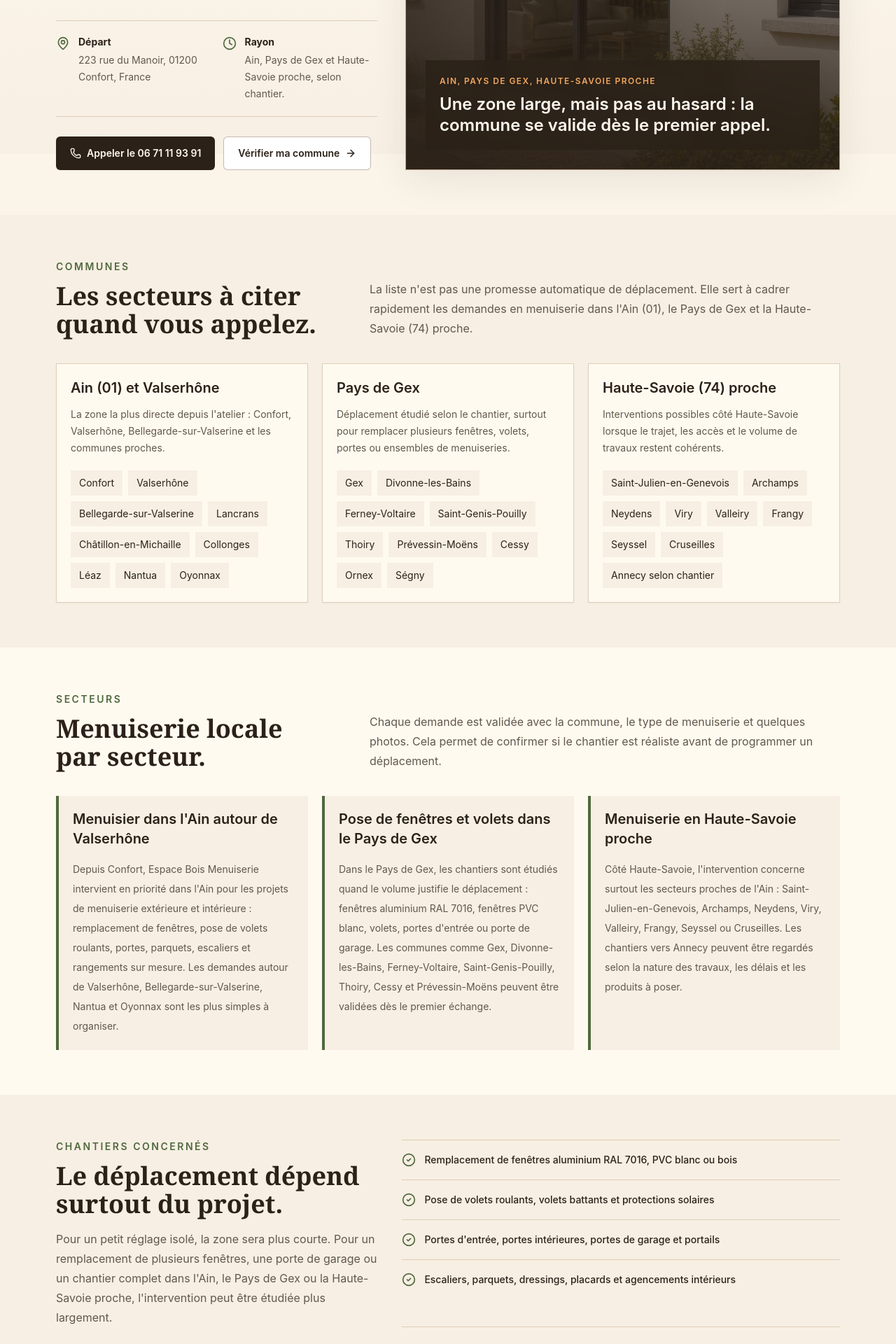
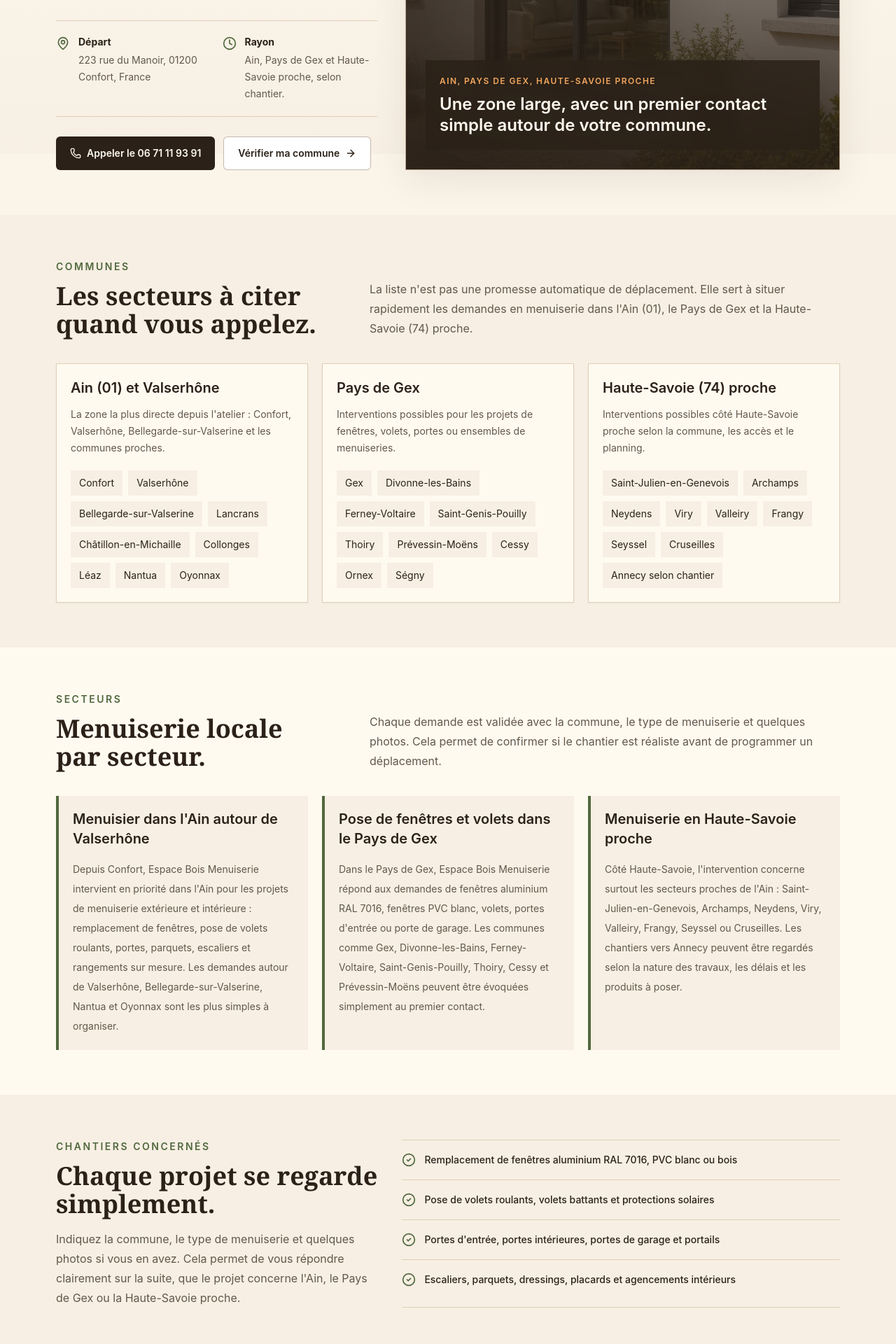
Before and after one commit to lHarido/espace-bois-menuiserie, a Next.js app: page /zone-intervention in a window 1280 px wide. Shown: the part 580-2500 px from the top of the page at 70% size. Built offline with nearby package versions, Linux system fonts and the light colour scheme; no server answers.

Commit message:
Soften customer-facing copy

```diff
--- a/app/a-propos/page.tsx
+++ b/app/a-propos/page.tsx
@@ -79,7 +79,7 @@ export default function AProposPage() {
           </div>
         </div>
       </section>
-      <ContactCTA title="Vous voulez savoir si le chantier rentre dans la zone ?" text="Appelez avec la commune et deux photos. La première réponse doit être claire, pas décorative." />
+      <ContactCTA title="Vous avez un projet autour de Valserhône ?" text="Appelez avec la commune et quelques photos. Vous aurez une première réponse simple pour avancer sereinement." />
     </>
   );
 }
--- a/app/avis/page.tsx
+++ b/app/avis/page.tsx
@@ -70,7 +70,7 @@ export default function AvisPage() {
           </div>
         </div>
       </section>
-      <ContactCTA title="Vous voulez éviter les mauvaises surprises ?" text="Décrivez le chantier simplement : commune, photos, dimensions et objectif. Le premier échange sert à cadrer avant d'aller plus loin." />
+      <ContactCTA title="Vous voulez avancer avec un artisan soigneux ?" text="Décrivez le chantier simplement : commune, photos, dimensions et objectif. Vous aurez un premier retour clair pour préparer la suite." />
     </>
   );
 }
--- a/app/contact/page.tsx
+++ b/app/contact/page.tsx
@@ -24,12 +24,13 @@ export default function ContactPage() {
             <div>
               <p className="text-sm font-semibold uppercase text-moss">Contact</p>
               <h1 className="mt-3 font-display text-4xl font-semibold leading-tight text-ink sm:text-5xl">
-                Le plus rapide : appeler avec deux photos.
+                Un projet de menuiserie ? Parlons-en simplement.
               </h1>
               <p className="mt-5 leading-7 text-steel">
-                Donnez la commune du chantier, le type de menuiserie et une mesure
-                approximative. Le premier échange sert à savoir si la demande est
-                dans la bonne zone et quelle solution mérite d'être étudiée.
+                Appelez ou envoyez un message avec votre commune, quelques photos
+                si vous en avez et les dimensions approximatives. Vous aurez une
+                réponse claire sur les possibilités, les délais et les prochaines
+                étapes.
               </p>
 
               <div className="mt-8 border-y border-stone/80 py-5">
--- a/app/page.tsx
+++ b/app/page.tsx
@@ -51,7 +51,7 @@ const materialChoices = [
   {
     name: "Alu RAL 7016",
     bestFor: "Lignes fines, façade contemporaine, baies vitrées.",
-    watch: "À valider avec le style de la maison et l'exposition.",
+    watch: "À accorder avec le style de la maison et l'exposition.",
   },
   {
     name: "Bois",
@@ -63,7 +63,7 @@ const materialChoices = [
 const callSteps = [
   {
     title: "Votre commune",
-    text: "On confirme tout de suite si le chantier rentre dans le rayon autour de Valserhône.",
+    text: "Cela permet de situer le chantier et d'organiser la suite simplement.",
     icon: MapPin,
   },
   {
@@ -354,13 +354,13 @@ export default function HomePage() {
           <div>
             <p className="text-sm font-semibold uppercase text-moss">Zone d'intervention</p>
             <h2 className="mt-3 font-display text-3xl font-semibold leading-tight text-ink sm:text-4xl">
-              Ain, Pays de Gex et Haute-Savoie proche : la commune se valide au départ.
+              Ain, Pays de Gex et Haute-Savoie proche : dites simplement où se trouve le chantier.
             </h2>
             <p className="mt-4 leading-7 text-steel">
-              Le plus simple reste d'appeler avec la commune du chantier. Selon la
-              nature des travaux, l'intervention peut couvrir Valserhône, le secteur
-              de Bellegarde-sur-Valserine, le Pays de Gex, Nantua, Oyonnax et la
-              Haute-Savoie proche.
+              Un appel permet de situer le projet et d'organiser la suite. Selon
+              la nature des travaux, l'entreprise intervient autour de Valserhône,
+              Bellegarde-sur-Valserine, dans le Pays de Gex, vers Nantua, Oyonnax
+              et en Haute-Savoie proche.
             </p>
             <Link
               href="/zone-intervention"
@@ -406,7 +406,7 @@ export default function HomePage() {
 
       <ContactCTA
         title="Vous avez une photo du chantier sous la main ?"
-        text="Appelez avec la commune, le type de projet et deux photos. Vous saurez vite si la demande est dans la bonne zone et quel matériau mérite d'être étudié."
+        text="Appelez avec la commune, le type de projet et quelques photos. Vous aurez un retour clair sur les possibilités, les matériaux adaptés et les prochaines étapes."
       />
     </>
   );
--- a/app/prestations/page.tsx
+++ b/app/prestations/page.tsx
@@ -23,12 +23,12 @@ export default function PrestationsPage() {
           <div className="flex min-w-0 flex-col justify-center">
             <p className="text-sm font-semibold uppercase tracking-[0.18em] text-moss">Projets</p>
             <h1 className="mt-4 font-display text-4xl font-semibold leading-tight text-ink sm:text-5xl">
-              Partez du chantier, pas de la catégorie.
+              Fenêtres, volets, portes et aménagements sur mesure.
             </h1>
             <p className="mt-5 max-w-xl text-lg leading-8 text-steel">
-              Fenêtres alu RAL 7016, PVC blanc, volets, porte de garage,
-              escalier, parquet ou rangement : le bon choix dépend d'abord de la
-              maison, de l'usage et des finitions attendues.
+              Remplacement de fenêtres, pose de volets, porte de garage,
+              escalier, parquet ou rangement : chaque choix est expliqué
+              simplement selon votre maison, vos usages et le rendu souhaité.
             </p>
           </div>
 
@@ -65,7 +65,7 @@ export default function PrestationsPage() {
               {[
                 {
                   label: "Commune",
-                  text: "Pour vérifier tout de suite si le chantier est dans la zone.",
+                  text: "Pour organiser facilement le premier contact.",
                   icon: MapPin,
                 },
                 {
@@ -136,7 +136,7 @@ export default function PrestationsPage() {
           </div>
         </div>
       </section>
-      <ContactCTA title="Vous hésitez entre deux solutions ?" text="Appelez avec la commune, deux photos et l'objectif du chantier. Le choix entre PVC, aluminium ou bois sera plus simple à trancher." />
+      <ContactCTA title="Vous hésitez entre deux solutions ?" text="Appelez avec la commune, quelques photos et l'objectif du chantier. Le choix entre PVC, aluminium ou bois sera plus simple à comparer." />
     </>
   );
 }
--- a/app/zone-intervention/page.tsx
+++ b/app/zone-intervention/page.tsx
@@ -54,7 +54,7 @@ const areaGroups = [
   },
   {
     title: "Pays de Gex",
-    lead: "Déplacement étudié selon le chantier, surtout pour remplacer plusieurs fenêtres, volets, portes ou ensembles de menuiseries.",
+    lead: "Interventions possibles pour les projets de fenêtres, volets, portes ou ensembles de menuiseries.",
     places: [
       "Gex",
       "Divonne-les-Bains",
@@ -69,7 +69,7 @@ const areaGroups = [
   },
   {
     title: "Haute-Savoie (74) proche",
-    lead: "Interventions possibles côté Haute-Savoie lorsque le trajet, les accès et le volume de travaux restent cohérents.",
+    lead: "Interventions possibles côté Haute-Savoie proche selon la commune, les accès et le planning.",
     places: [
       "Saint-Julien-en-Genevois",
       "Archamps",
@@ -93,7 +93,7 @@ const seoAreaSections = [
   {
     title: "Pose de fenêtres et volets dans le Pays de Gex",
     text:
-      "Dans le Pays de Gex, les chantiers sont étudiés quand le volume justifie le déplacement : fenêtres aluminium RAL 7016, fenêtres PVC blanc, volets, portes d'entrée ou porte de garage. Les communes comme Gex, Divonne-les-Bains, Ferney-Voltaire, Saint-Genis-Pouilly, Thoiry, Cessy et Prévessin-Moëns peuvent être validées dès le premier échange.",
+      "Dans le Pays de Gex, Espace Bois Menuiserie répond aux demandes de fenêtres aluminium RAL 7016, fenêtres PVC blanc, volets, portes d'entrée ou porte de garage. Les communes comme Gex, Divonne-les-Bains, Ferney-Voltaire, Saint-Genis-Pouilly, Thoiry, Cessy et Prévessin-Moëns peuvent être évoquées simplement au premier contact.",
   },
   {
     title: "Menuiserie en Haute-Savoie proche",
@@ -118,7 +118,7 @@ const faqItems = [
   {
     question: "Est-il possible de faire poser des fenêtres dans le Pays de Gex ?",
     answer:
-      "Oui, les projets dans le Pays de Gex peuvent être étudiés, surtout pour plusieurs fenêtres, volets, portes ou menuiseries à remplacer. La commune et quelques photos permettent de valider rapidement le déplacement.",
+      "Oui, les projets dans le Pays de Gex peuvent être regardés, surtout pour des fenêtres, volets, portes ou menuiseries à remplacer. La commune et quelques photos permettent de préparer une première réponse claire.",
   },
   {
     question: "Intervenez-vous en Haute-Savoie ?",
@@ -252,7 +252,7 @@ export default function ZoneInterventionPage() {
                   <span className="hidden sm:inline">Ain, Pays de Gex, Haute-Savoie proche</span>
                 </p>
                 <p className="mt-2 max-w-lg text-2xl font-semibold leading-tight">
-                  Une zone large, mais pas au hasard : la commune se valide dès le premier appel.
+                  Une zone large, avec un premier contact simple autour de votre commune.
                 </p>
               </div>
             </figcaption>
@@ -273,7 +273,7 @@ export default function ZoneInterventionPage() {
             </div>
             <p className="max-w-2xl leading-7 text-steel lg:justify-self-end">
               La liste n'est pas une promesse automatique de déplacement. Elle sert
-              à cadrer rapidement les demandes en menuiserie dans l'Ain (01), le
+              à situer rapidement les demandes en menuiserie dans l'Ain (01), le
               Pays de Gex et la Haute-Savoie (74) proche.
             </p>
           </div>
@@ -332,13 +332,12 @@ export default function ZoneInterventionPage() {
               Chantiers concernés
             </p>
             <h2 className="mt-3 font-display text-3xl font-semibold leading-tight text-ink sm:text-4xl">
-              Le déplacement dépend surtout du projet.
+              Chaque projet se regarde simplement.
             </h2>
             <p className="mt-4 leading-7 text-steel">
-              Pour un petit réglage isolé, la zone sera plus courte. Pour un
-              remplacement de plusieurs fenêtres, une porte de garage ou un chantier
-              complet dans l'Ain, le Pays de Gex ou la Haute-Savoie proche,
-              l'intervention peut être étudiée plus largement.
+              Indiquez la commune, le type de menuiserie et quelques photos si
+              vous en avez. Cela permet de vous répondre clairement sur la suite,
+              que le projet concerne l'Ain, le Pays de Gex ou la Haute-Savoie proche.
             </p>
           </div>
 
@@ -363,7 +362,7 @@ export default function ZoneInterventionPage() {
               Zone d'intervention, sans flou.
             </h2>
             <p className="mt-4 leading-7 text-steel">
-              Ces réponses aident à qualifier les recherches locales avant l'appel :
+              Ces réponses aident à préparer les recherches locales avant l'appel :
               menuisier Ain, pose fenêtres Pays de Gex, menuiserie Haute-Savoie
               proche ou remplacement de volets autour de Valserhône.
             </p>
@@ -382,7 +381,7 @@ export default function ZoneInterventionPage() {
 
       <ContactCTA
         title="Votre commune est dans l'Ain, le Pays de Gex ou la Haute-Savoie proche ?"
-        text="Appelez avec la commune, le type de menuiserie et deux photos. Vous saurez vite si le déplacement est cohérent et quelle solution mérite d'être étudiée."
+        text="Appelez avec la commune, le type de menuiserie et quelques photos. Vous aurez un premier retour clair pour avancer sereinement."
       />
     </>
   );
--- a/components/ContactCTA.tsx
+++ b/components/ContactCTA.tsx
@@ -9,7 +9,7 @@ type ContactCTAProps = {
 
 export function ContactCTA({
   title = "Un projet à clarifier ?",
-  text = "Un premier appel permet de valider le besoin, la zone d'intervention et les priorités du chantier.",
+  text = "Un premier appel permet de parler du besoin, de la commune et des priorités du chantier.",
 }: ContactCTAProps) {
   return (
     <section className="atelier-texture py-14 text-paper">
--- a/components/ContactForm.tsx
+++ b/components/ContactForm.tsx
@@ -138,7 +138,7 @@ export function ContactForm({ contactEmail }: ContactFormProps) {
       </div>
 
       <div className="mt-5 rounded-md bg-sage px-4 py-3 text-sm leading-6 text-ink">
-        <p>Pas besoin d'un dossier parfait : une commune, deux photos et une mesure suffisent souvent pour savoir si le projet part dans la bonne direction.</p>
+        <p>Pas besoin d'un dossier parfait : une commune, quelques photos et une mesure suffisent souvent pour préparer un premier contact utile.</p>
       </div>
 
       {status === "prepared" ? (
@@ -146,7 +146,7 @@ export function ContactForm({ contactEmail }: ContactFormProps) {
           <CheckCircle2 aria-hidden="true" className="mt-0.5 h-5 w-5 shrink-0 text-moss" />
           <p>
             Votre demande est prête à être expliquée. Appelez directement l'entreprise
-            pour valider la faisabilité et les prochaines étapes.
+            pour parler du projet et des prochaines étapes.
           </p>
         </div>
       ) : null}
```
